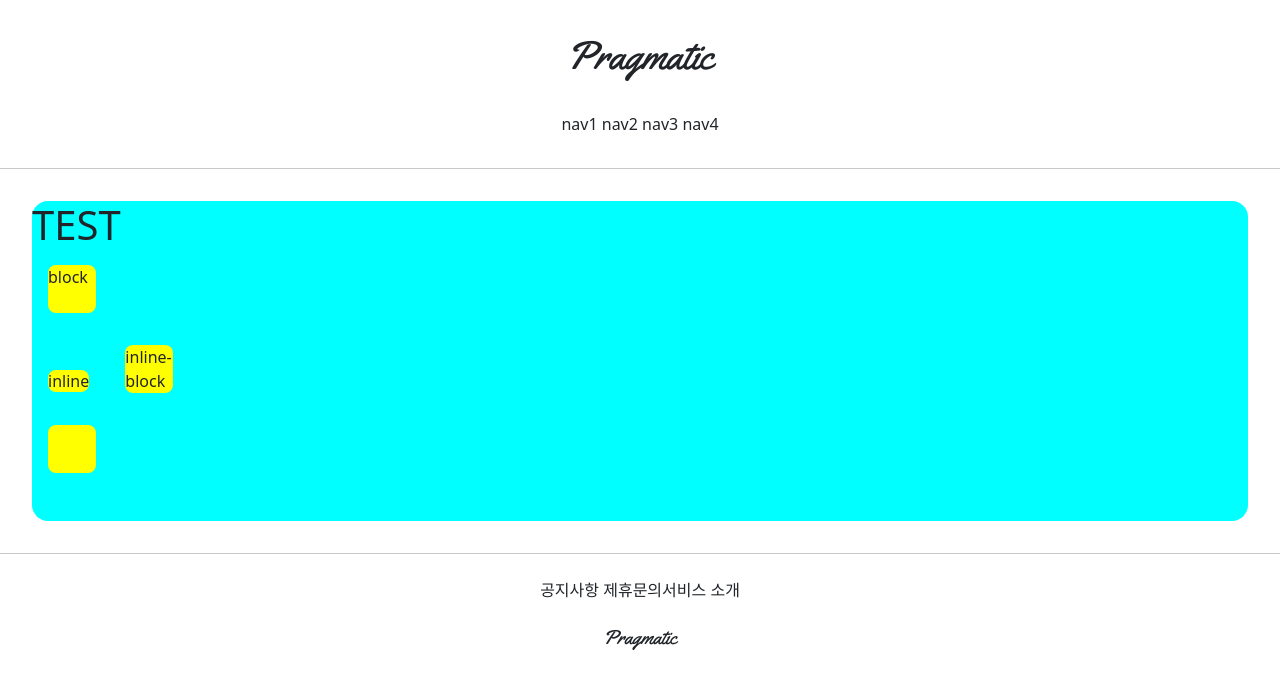
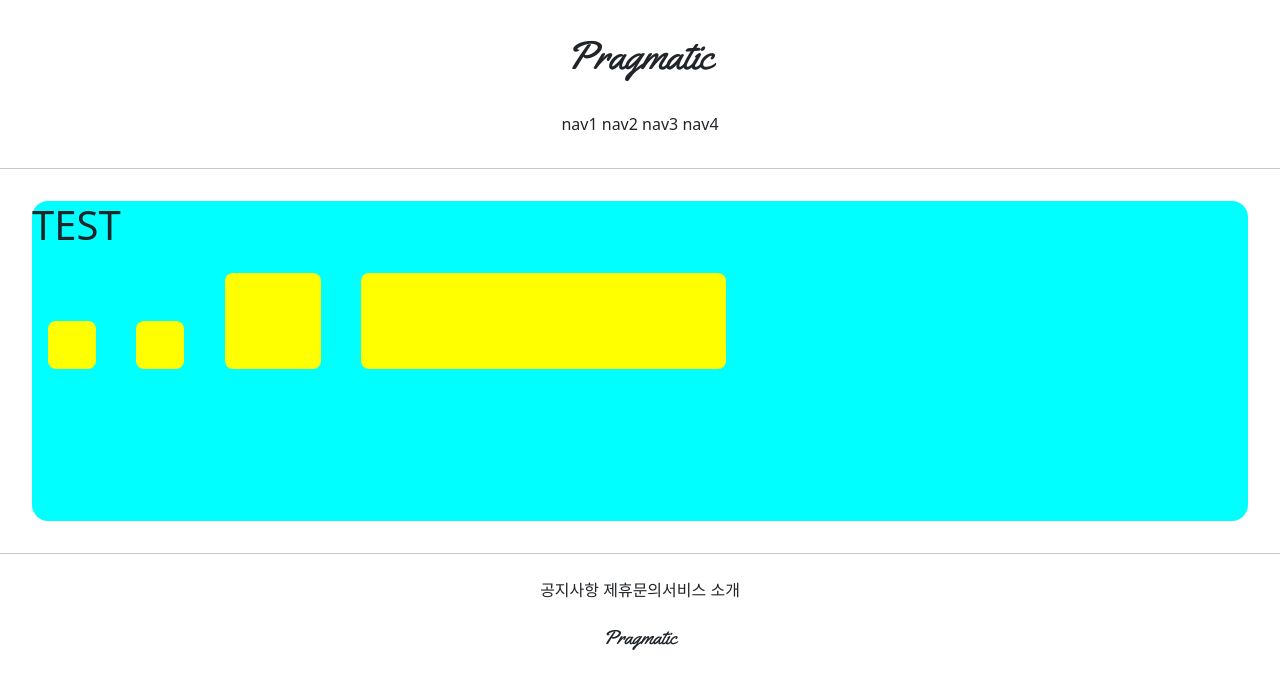
Before and after one commit to RYU339/gis_class4, a Django app: page /accounts/hello_world/ in a window 1280 px wide. Shown: the top 689 px of the page. Run offline with Django 3.2, Linux system fonts and the light colour scheme; parts of the project's set-up code (start-up, migrations or seed data) failed here and were passed over.

Commit message:
21.07.07 class 4 commit 3

```diff
--- a/accountapp/templates/accountapp/hello_world.html
+++ b/accountapp/templates/accountapp/hello_world.html
@@ -8,18 +8,18 @@
             width: 48px;
             height: 48px;
             border-radius: .5rem;
+            display: inline-block;
         }
     </style>
 
-    <div style="height: 20rem; background-color: aqua; margin: 2rem; border-radius: 1rem">
+    <div style="height: 20rem; background-color: aqua;
+    margin: 2rem; border-radius: 1rem; font-size: 2rem">
         <h1>TEST</h1>
 
-    <div class="testing" style="display: block">block</div>
-    <div class="testing" style="display: inline">inline</div>
-    <div class="testing" style="display: none">none</div>
-    <div class="testing" style="display: inline-block">inline-block</div>
-    <div class="testing"></div>
-
+    <div class="testing" style="height: 48px; width: 48px; "></div>
+    <div class="testing" style="height: 3rem; width: 3rem; "></div>
+    <div class="testing" style="height: 3em; width: 3em; "></div>
+    <div class="testing" style="height: 30%; width: 30%; "></div>
 
 
 
```
